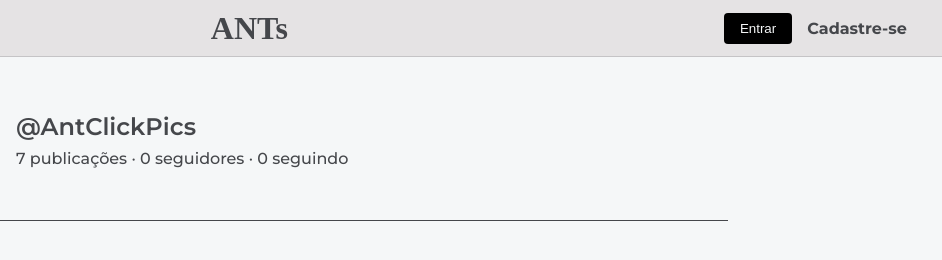
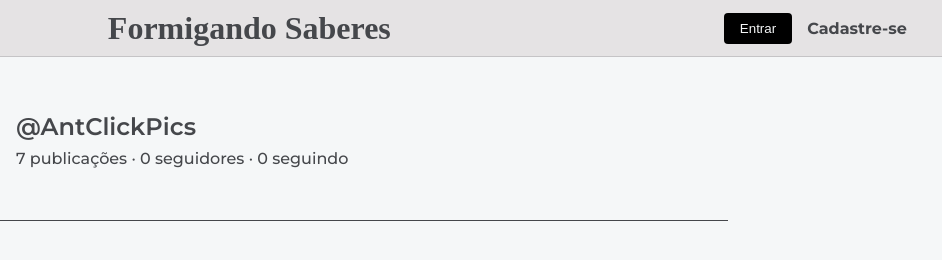
Before and after one commit to rluispdev/Antasticamente, a website built with Parcel: page index.html in a window 1280 px wide. Shown: the full height of the page, 338-1280 px from the left. Built offline with nearby package versions, Linux system fonts and the light colour scheme; no server answers; a web font is replaced by a local one.

Commit message:
Novas alteracoes

```diff
--- a/index.html
+++ b/index.html
@@ -3,8 +3,8 @@
 <head>
     <meta charset="UTF-8">
     <meta name="viewport" content="width=device-width, initial-scale=1.0">
-    <title>ANTs</title>
-    <link rel="shortcut icon" type="image/x-icon" href="assets/images/byte.ico">
+    <title>Antasticamente</title>
+    <link rel="shortcut icon" type="image/x-icon" href="assets/images/myAnt.ico">
     <meta name="description" content="Explore o mundo com Viagem Dev! Veja fotos inspiradoras e histórias de viagens incríveis.">
     <link rel="stylesheet" href="assets/style.css">
 </head>
@@ -13,7 +13,7 @@
         <nav class="navbar">
             <strong>rluispdev</strong>
             <div class="logo">
-                 <strong>ANTs</strong>
+                 <strong>Formigando Saberes</strong>
             </div>
             <div class="nav-links">
                 <button class="login-btn" aria-label="Entrar">Entrar</button>
```
Also changed, not shown: assets/images/ant.ico (added), assets/images/byte.ico (deleted), assets/images/myAnt.ico (added).
